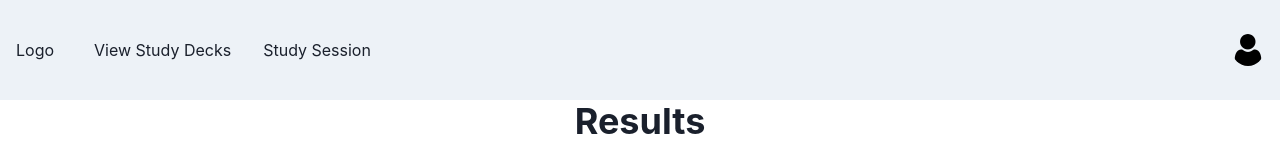
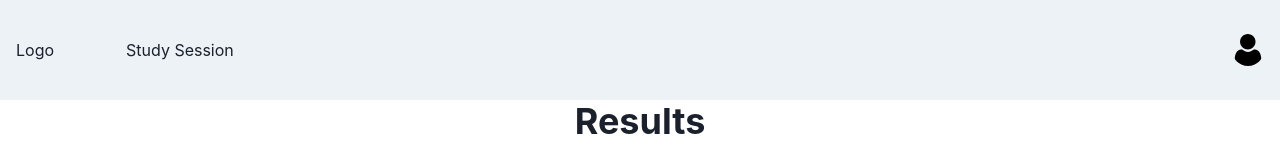
Before and after one commit to Brandon3522/flash_carma, a React (Create React App) app: page /results in a window 1280 px wide. Shown: the top 150 px of the page. Built offline with nearby package versions, Linux system fonts and the light colour scheme.

Commit message:
fixed navbar routing

```diff
--- a/src/components/Navbar.js
+++ b/src/components/Navbar.js
@@ -17,9 +17,9 @@ import {
 import { HamburgerIcon, CloseIcon } from '@chakra-ui/icons';
 import profile from './images/profile_img.png'
 
-const Links = ['View Study Decks', 'Study Session'];
+const Links = ['View Study Decks', {name: 'Study Session', href: '/study'}];
 
-const NavLink = ({children}) => (
+const NavLink = ({children, href}) => (
     <Link
         px={2}
         py={1}
@@ -28,7 +28,7 @@ const NavLink = ({children}) => (
         textDecoration: 'none',
         bg: useColorModeValue('gray.200', 'gray.700'),
         }}
-        href={'/'}>
+        href={href}>
         {children}
     </Link>
 )
@@ -54,7 +54,7 @@ export default function Simple() {
                 spacing={4}
                 display={{ base: 'none', md: 'flex' }}>
                 {Links.map((link) => (
-                  <NavLink key={link}>{link}</NavLink>
+                  <NavLink key={link.name} href={link.href}>{link.name}</NavLink>
                 ))}
               </HStack>
             </HStack>
```
